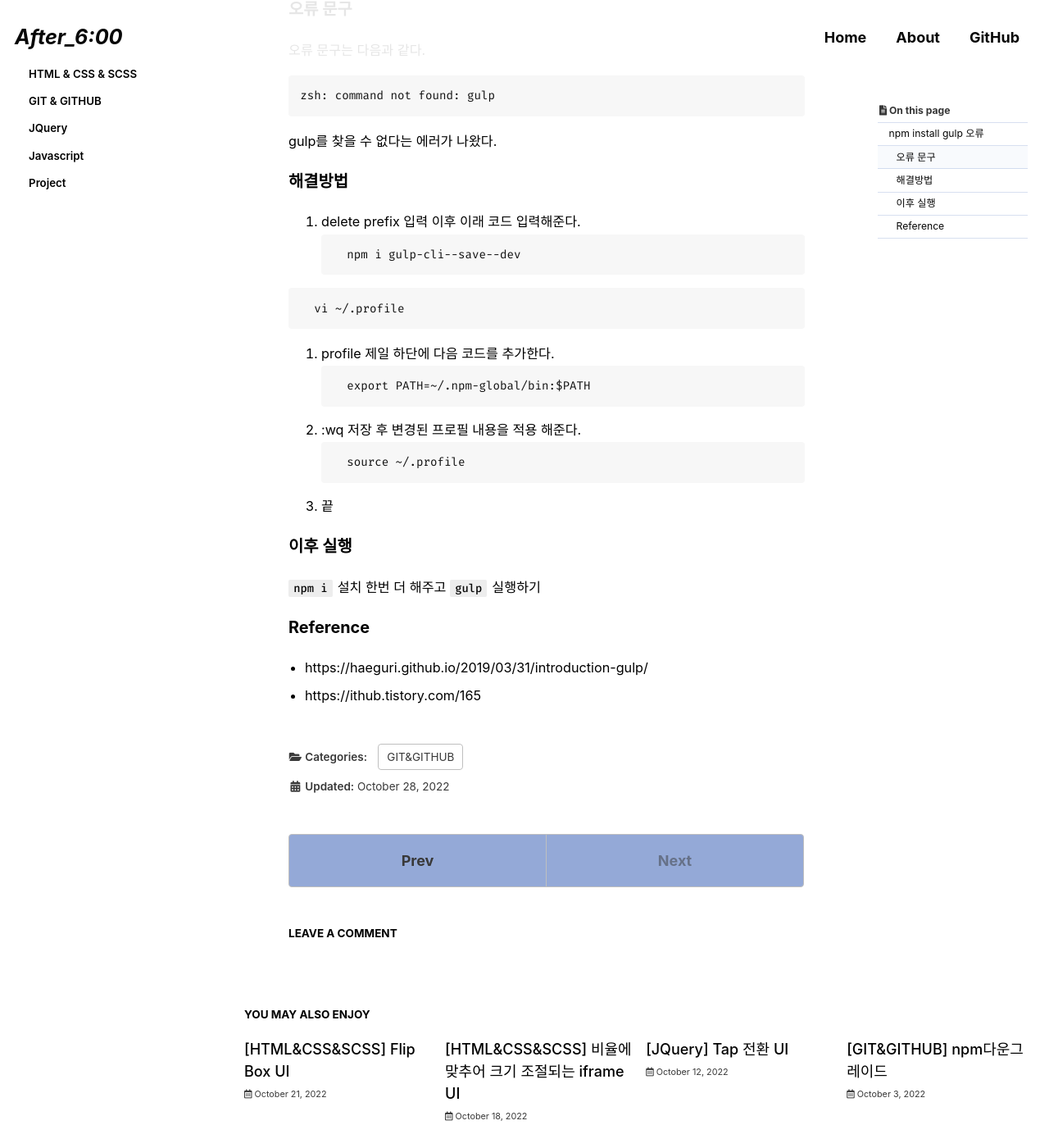
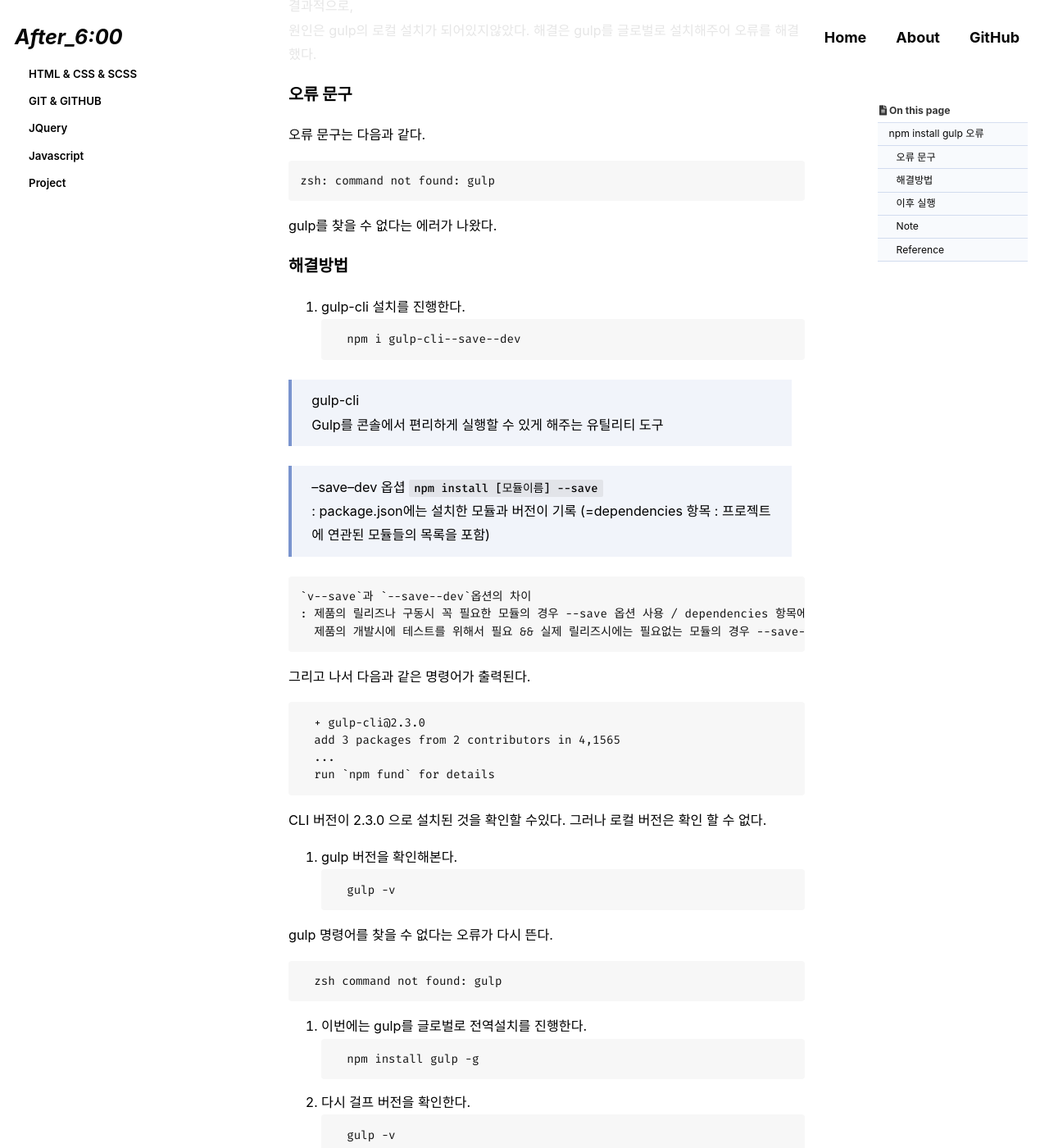
Before and after one commit to Chohyejin53/Chohyejin53.github.io, a Jekyll site: the page built from _posts/2022-10-28-categories-gulp_error_01.md, in a window 1280 px wide and 1400 px high, scrolled down 411 px. Shown: the whole window at 82% size. Built offline with Jekyll 4.4.1, drawn with Linux system fonts in a browser that asks for light colours; cached includes are drawn as plain includes; some web fonts are replaced; comment, search, counter and statistics services are not loaded; some of the changed text lies outside the part shown.

Commit message:
221028 post update

````diff
--- a/_posts/2022-10-28-categories-gulp_error_01.md
+++ b/_posts/2022-10-28-categories-gulp_error_01.md
@@ -21,12 +21,13 @@ node 버전 확인 후 npm 설치를 진행했다.
 npm install 후 정상적으로 node modules 설치가 된 것을 확인했다.
 그리고 gulp 실행결과 오류가 발생했다.
 
-
+결과적으로,
+원인은 gulp의 로컬 설치가 되어있지않았다.
+해결은 gulp를 글로벌로 설치해주어 오류를 해결했다.
 
 ### 오류 문구
 
 오류 문구는 다음과 같다.
-
 ```
 zsh: command not found: gulp
 ```
@@ -36,32 +37,73 @@ gulp를 찾을 수 없다는 에러가 나왔다.
 
 ### 해결방법
 
-1. delete prefix 입력 이후 이래 코드 입력해준다.
+1. gulp-cli 설치를 진행한다.
   ```
   npm i gulp-cli--save--dev
   ```
 
+  > gulp-cli
+    Gulp를 콘솔에서 편리하게 실행할 수 있게 해주는 유틸리티 도구
+
+  > --save--dev 옵셥
+    `npm install [모듈이름] --save`
+    : package.json에는 설치한 모듈과 버전이 기록 (=dependencies 항목 : 프로젝트에 연관된 모듈들의 목록을 포함)
+
+    `v--save`과 `--save--dev`옵션의 차이
+    : 제품의 릴리즈나 구동시 꼭 필요한 모듈의 경우 --save 옵션 사용 / dependencies 항목에 기록
+      제품의 개발시에 테스트를 위해서 필요 && 실제 릴리즈시에는 필요없는 모듈의 경우 --save-dev 옵션 /  devDependencies 항목에 기록
+
+  그리고 나서 다음과 같은 명령어가 출력된다.
   ```
-  vi ~/.profile
+  + gulp-cli@2.3.0
+  add 3 packages from 2 contributors in 4,1565
+  ...
+  run `npm fund` for details
+  ```
+  CLI 버전이 2.3.0 으로 설치된 것을 확인할 수있다.
+  그러나 로컬 버전은 확인 할 수 없다.
+
+2. gulp 버전을 확인해본다.
+  ```
+  gulp -v
   ```
 
-2. profile 제일 하단에 다음 코드를 추가한다.
+  gulp 명령어를 찾을 수 없다는 오류가 다시 뜬다.
   ```
-  export PATH=~/.npm-global/bin:$PATH
+  zsh command not found: gulp
   ```
 
-3. :wq 저장 후 변경된 프로필 내용을 적용 해준다.
+
+3. 이번에는 gulp를 글로벌로 전역설치를 진행한다.
   ```
-  source ~/.profile
+  npm install gulp -g
   ```
 
-4. 끝
+4. 다시 걸프 버전을 확인한다.
+  ```
+  gulp -v
+  ```
+
+  그리고 걸프 버전이 로컬에서 제대로 설치되었는지 확인한다.
+  ```
+  CLI version: 2.3.0
+  Local version: 4.0.2
+  ```
+  CLI 와 Local 각각 버전정보가 출력된다.
+
+5. 끝
 
 
 ### 이후 실행
-`npm i` 설치 한번 더 해주고 `gulp` 실행하기
+이후 혹시 몰라 `npm i` 설치 한번 더 해주고 `gulp` 실행하여 작업 진행.
 
+
+
+### Note
+지금 사용 중인 node / gulp / webpack에 대해 좀 더 공부해야겠다.
+용어적이해가 부족한 것 같다.
 
 ### Reference
 - https://haeguri.github.io/2019/03/31/introduction-gulp/
 - https://ithub.tistory.com/165
+- https://ingorae.tistory.com/1754
````
